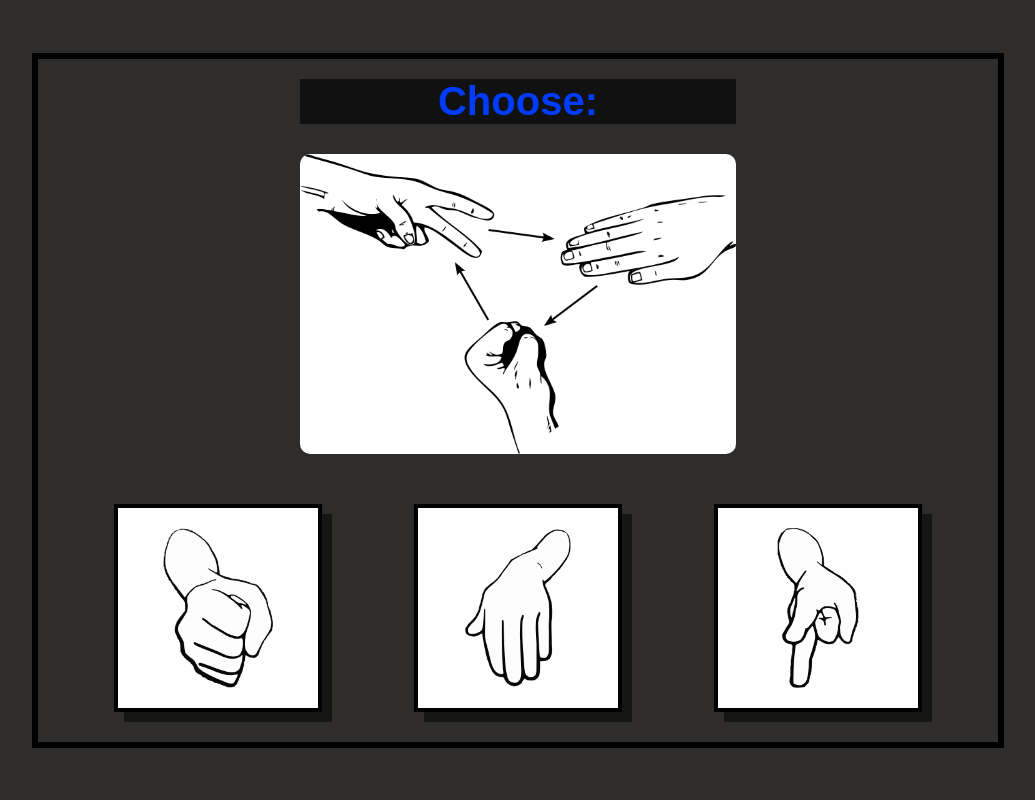
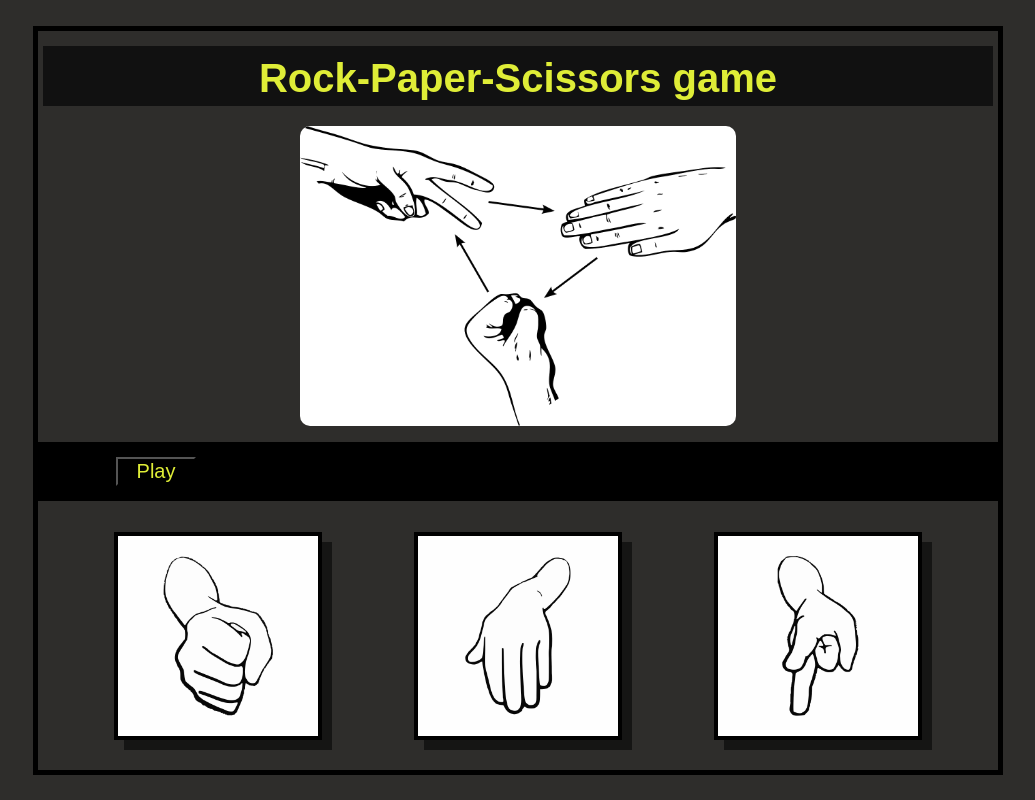
Before and after one commit to Just-404/rock-paper-scissors, a plain HTML site: page index.html in a window 1280 px wide. Shown: the whole page, without its empty margins (122-1157 px from the left). Drawn offline with Linux system fonts and the light colour scheme.

Commit message:
Improve design and functionality
Changed img tag to inputs tag so that I can send the value better.
Erased .options div, because it was unnecessary. Changed the output div
to the middle so that I can show the scores, buttons and all the output
of the game.

```diff
--- a/index.html
+++ b/index.html
@@ -8,25 +8,30 @@
 
 </head>
 <body>
-    <div class="content">
-        <div class="output"></div>
 
-        <div class="options">
+        <div class="content">
 
             <div class="up">
                 <div class="choose">
-                    <div>Choose:</div>
+                    <div class="title">Rock-Paper-Scissors game</div>
                     <img src="images/rock-paper-scissors.png" alt="play rock-paper-scissors game">
                 </div> <!--Image by OpenClipart-Vectors from Pixabay -->
 
                 </div>
+            <div class="middle">
 
+                <div class="player-score"></div>
+                <button class="play">Play</button>
+                <div class="output"></div>
+                <div class="computer-score"></div>
+
+            </div>
             <div class="down">
-                <div class="rock"><img src="images/rock.png" alt="rock option"></div> <!--Image by Clker-Free-Vector-Images from Pixabay -->
-                <div class="paper"><img src="images/paper.png" alt="paper option"></div> <!--Image by Clker-Free-Vector-Images from Pixabay -->
-                <div class="scissors"><img src="images/scissors.png" alt="scissors option"></div> <!--Image by Clker-Free-Vector-Images from Pixabay -->
+                <div class="rock"><input type="image" src="images/rock.png" alt="rock option"></div> <!--Image by Clker-Free-Vector-Images from Pixabay -->
+                <div class="paper"><input type="image" src="images/paper.png" alt="paper option"></div> <!--Image by Clker-Free-Vector-Images from Pixabay -->
+                <div class="scissors"><input type="image" src="images/scissors.png" alt="scissors option"></div> <!--Image by Clker-Free-Vector-Images from Pixabay -->
             </div>
         </div>
-    </div>
+
 </body>
 </html>
--- a/style.css
+++ b/style.css
@@ -7,24 +7,62 @@ html, body {
 body{
     background-color: rgb(46, 45, 43);
     display: flex;
-    padding: 10px;
     align-items: center;
     justify-content: center;
     margin: 0;
+    padding: 0;
+
 }
 
 img {
     height: 300px;
 }
+
 .content{
-  /*background-color: red;*/
-    border: 6px solid black;
+    border: 5px solid black;
+    display: flex;
+    flex-direction: column;
+    align-items: center;
+    justify-content: center;
 }
-.output{
+.up{
+    width: 100%;
+}
+.choose{
+    display: flex;
+    flex-direction: column;
+    justify-content: center;
+    align-items: center;
+    margin: 15px;
+
+}
+.choose div{
+    color: #dfed37;
+    background-color: rgb(17, 17, 17);
+    width: 100%;
+    height: 40px;
     text-align: center;
-    font-size: 80px;
-    padding: 0;
-    margin: 0;
+    font-weight: bold;
+    font-size: 40px;
+    margin-bottom: 20px;
+    padding: 10px;
+}
+
+.choose img{
+    background-color: white;
+    border-radius: 10px;
+
+}
+
+.middle{
+    display: flex;
+    justify-content: space-around;
+    color: white;
+    font-size: 30px;
+    padding: 15px 0;
+    margin: 1px;
+    background-color: black;
+    width: 100%;
     /* if win
     color: rgba(255, 255, 0, 0.808);
     border-bottom: 4px solid yellow;
@@ -34,34 +72,18 @@ img {
     border-bottom: 4px solid red;
     */
 }
-.options{
-    display: flex;
-    flex-direction: column;
-    align-items: center;
-    justify-content: center;
-}
-.choose{
-    display: flex;
-    flex-direction: column;
-    justify-content: center;
-    align-items: center;
-    margin: 20px;
-
-}
-.choose div{
-    color: #003cff;
-    background-color: rgb(17, 17, 17);
-    width: 100%;
-    text-align: center;
-    font-weight: bold;
-    font-size: 40px;
-    margin-bottom: 30px;
+.middle button{
+    font-size: 20px;
+    width: 80px;
+    color: #dfed37;
+    background-color: black;
+    border: 2px thick gray;
+    margin-right: 70%;
 }
 
-.choose img{
-    background-color: white;
-    border-radius: 10px;
 
+.player-score, .computer-score{
+    color: white;
 }
 .down{
     display: flex;
@@ -76,7 +98,11 @@ img {
     width: 200px;
     box-shadow: 10px 10px rgba(0, 0, 0, 0.534);
 }
-.down div img{
+.down div input{
     height: auto;
     width: 200px;
 }
+
+input:hover{
+    opacity: 0.6;
+}
```
Also changed, not shown: script.js (+0 -7 lines).
